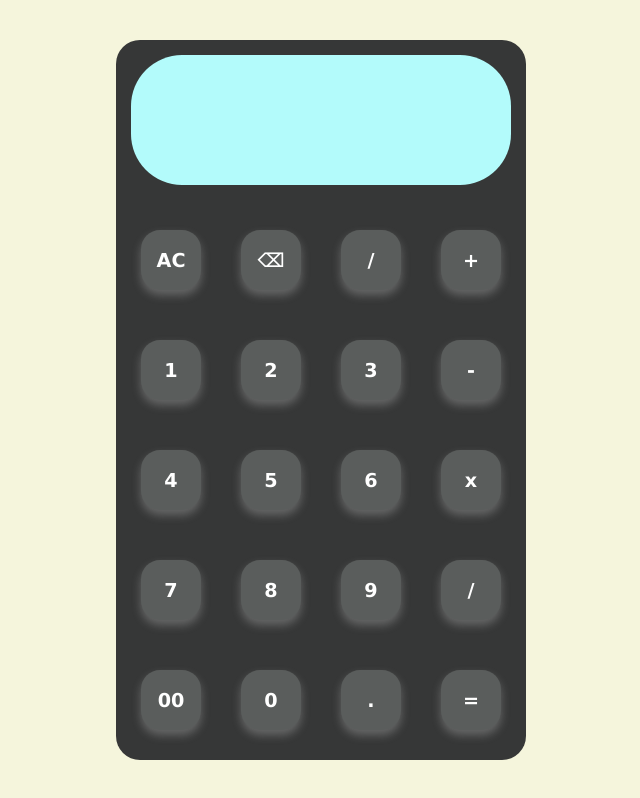
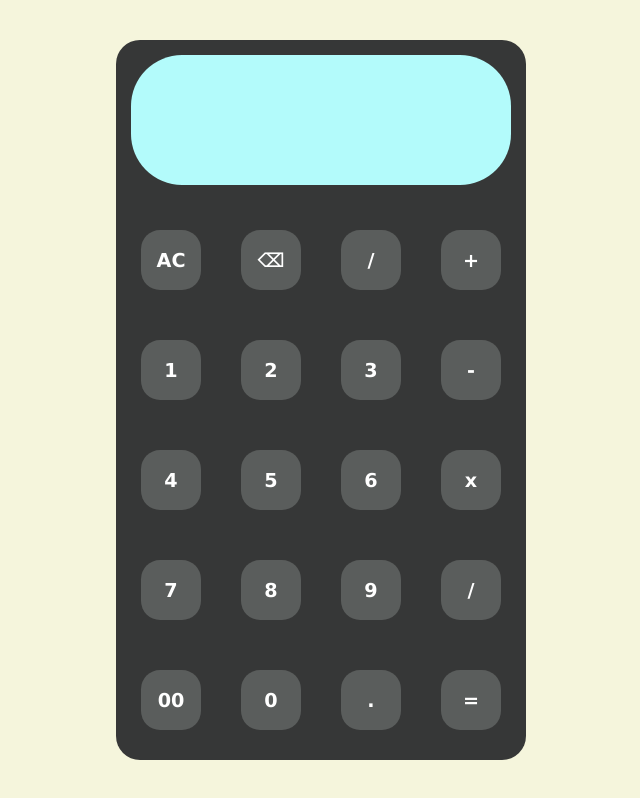
Before and after one commit to NIVETHVM/mini-projects, a plain HTML site: page index.html in a window 1280 px wide. Shown: the whole page, without its empty margins (319-959 px from the left). Drawn offline with Linux system fonts and the light colour scheme.

Commit message:
Update style.css

```diff
--- a/style.css
+++ b/style.css
@@ -47,7 +47,6 @@ body {
     align-content: center;
     font-size: larger;
     font-weight: 900;
-    box-shadow: 0 5px 10px rgba(251, 251, 251, 0.25);
     font-family: 'Lucida Sans', 'Lucida Sans Regular', 'Lucida Grande', 'Lucida Sans Unicode', Geneva, Verdana, sans-serif;
 }
 .buttons{
```
